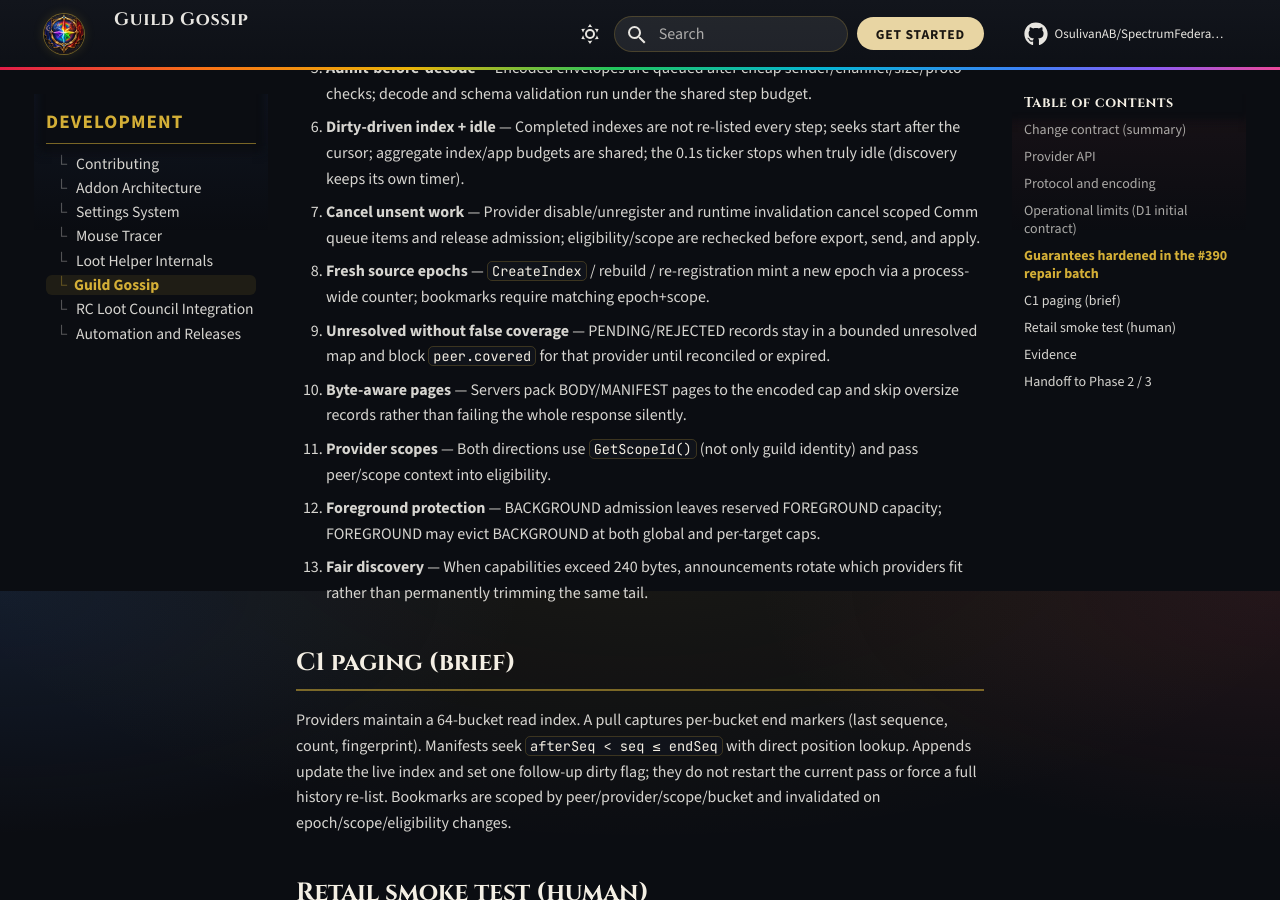
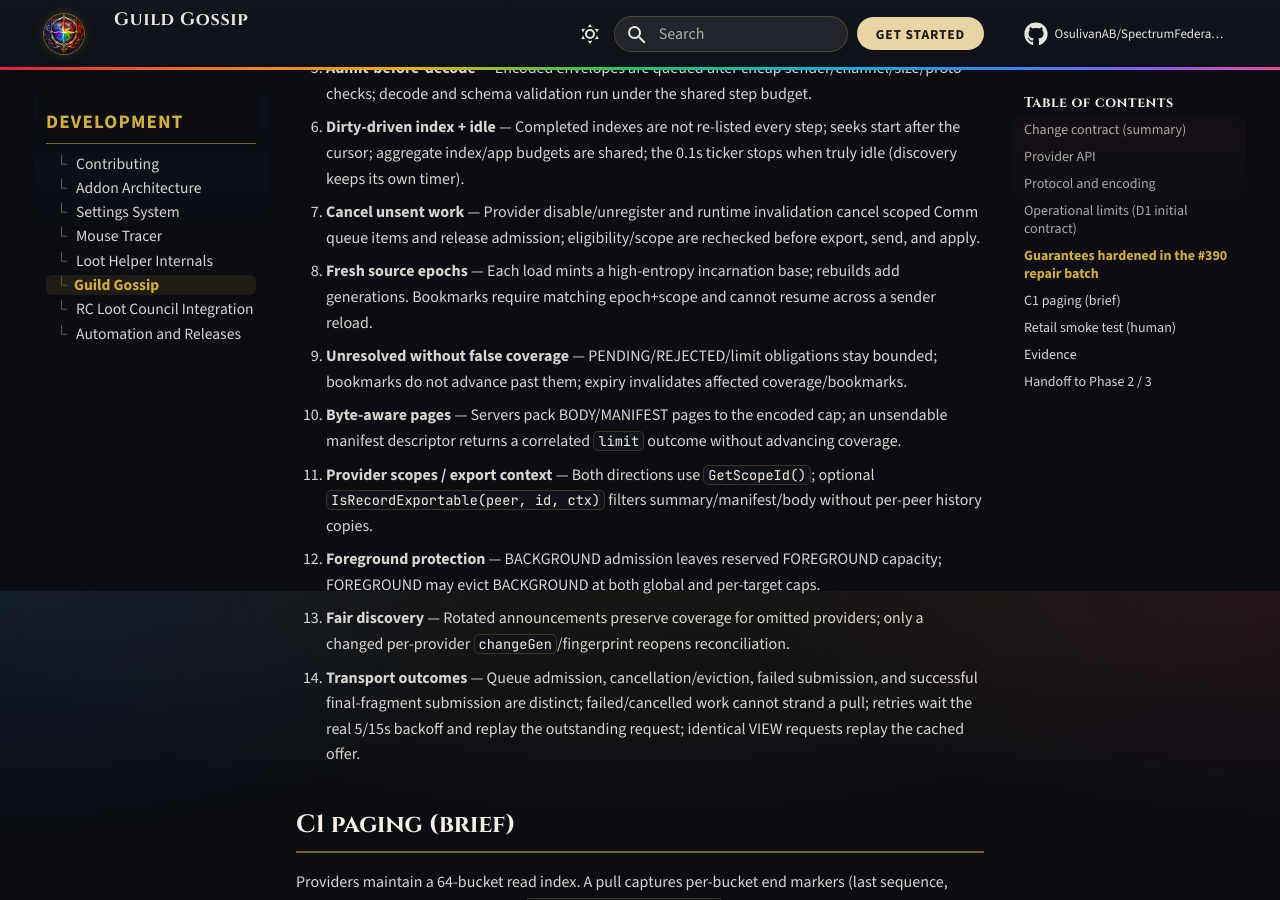
Before and after one commit to OsulivanAB/SpectrumFederation, an MkDocs documentation site: the page built from docs/development/guild-gossip/index.md, in a window 1280 px wide and 900 px high, scrolled down 3909 px. Built offline with MkDocs 1.6.1 and Material for MkDocs 9.7.7, drawn with Linux system fonts in a browser that asks for light colours; comment, search, counter and statistics services are not loaded.

Commit message:
Harden gossip discovery changeGen and recovery edge cases.
Advertise per-provider changeGen, free served pulls on offer admission
failure, and add reload/discovery/backoff regressions for the open audit items.

Co-authored-by: Anthony <OsulivanAB@users.noreply.github.com>

```diff
--- a/docs/development/guild-gossip/index.md
+++ b/docs/development/guild-gossip/index.md
@@ -105,12 +105,13 @@ Locked architecture is unchanged: C1/D1, uncompressed `B64CBOR`, raid independen
 5. **Admit-before-decode** — Encoded envelopes are queued after cheap sender/channel/size/proto checks; decode and schema validation run under the shared step budget.
 6. **Dirty-driven index + idle** — Completed indexes are not re-listed every step; seeks start after the cursor; aggregate index/app budgets are shared; the 0.1s ticker stops when truly idle (discovery keeps its own timer).
 7. **Cancel unsent work** — Provider disable/unregister and runtime invalidation cancel scoped Comm queue items and release admission; eligibility/scope are rechecked before export, send, and apply.
-8. **Fresh source epochs** — `CreateIndex` / rebuild / re-registration mint a new epoch via a process-wide counter; bookmarks require matching epoch+scope.
-9. **Unresolved without false coverage** — PENDING/REJECTED records stay in a bounded unresolved map and block `peer.covered` for that provider until reconciled or expired.
-10. **Byte-aware pages** — Servers pack BODY/MANIFEST pages to the encoded cap and skip oversize records rather than failing the whole response silently.
-11. **Provider scopes** — Both directions use `GetScopeId()` (not only guild identity) and pass peer/scope context into eligibility.
+8. **Fresh source epochs** — Each load mints a high-entropy incarnation base; rebuilds add generations. Bookmarks require matching epoch+scope and cannot resume across a sender reload.
+9. **Unresolved without false coverage** — PENDING/REJECTED/limit obligations stay bounded; bookmarks do not advance past them; expiry invalidates affected coverage/bookmarks.
+10. **Byte-aware pages** — Servers pack BODY/MANIFEST pages to the encoded cap; an unsendable manifest descriptor returns a correlated `limit` outcome without advancing coverage.
+11. **Provider scopes / export context** — Both directions use `GetScopeId()`; optional `IsRecordExportable(peer, id, ctx)` filters summary/manifest/body without per-peer history copies.
 12. **Foreground protection** — BACKGROUND admission leaves reserved FOREGROUND capacity; FOREGROUND may evict BACKGROUND at both global and per-target caps.
-13. **Fair discovery** — When capabilities exceed 240 bytes, announcements rotate which providers fit rather than permanently trimming the same tail.
+13. **Fair discovery** — Rotated announcements preserve coverage for omitted providers; only a changed per-provider `changeGen`/fingerprint reopens reconciliation.
+14. **Transport outcomes** — Queue admission, cancellation/eviction, failed submission, and successful final-fragment submission are distinct; failed/cancelled work cannot strand a pull; retries wait the real 5/15s backoff and replay the outstanding request; identical VIEW requests replay the cached offer.
 
 ## C1 paging (brief)
 
```
Also changed, not shown: SpectrumFederation/modules/GuildGossip/AGENTS.md (+4 -3 lines), 4 other files.
